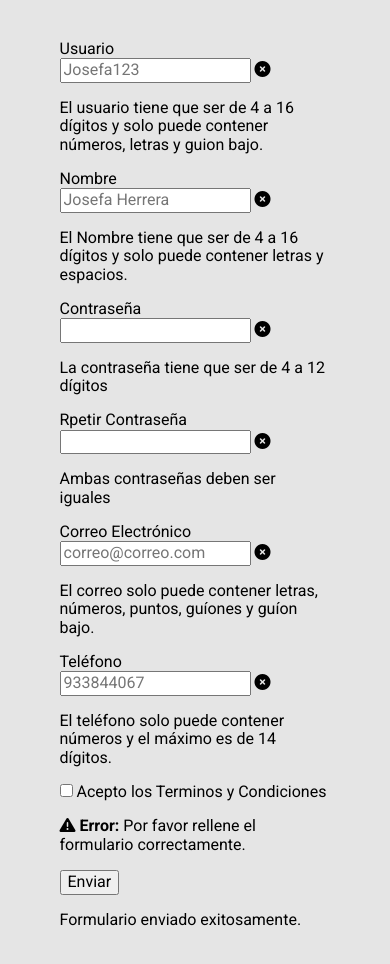
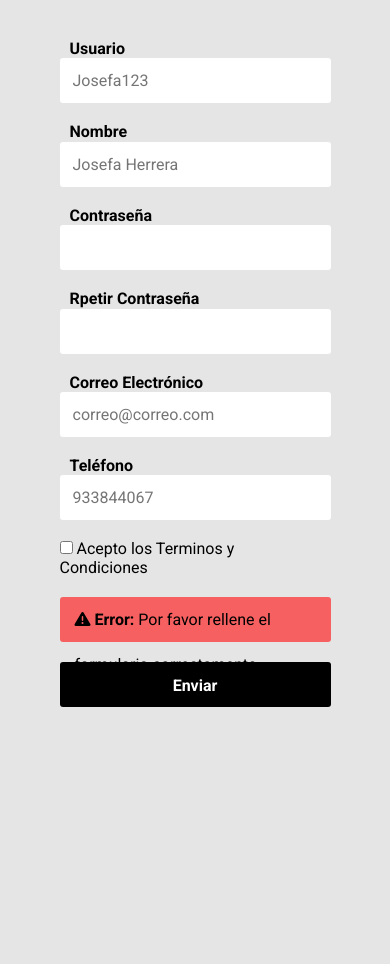
Before and after one commit to josefaherreras/validacion-formulario, a plain HTML site: page index.html in a window 390 px wide. After the commit the page ends 844 px from the top, so only its background shows below. Drawn offline with nearby package versions, Linux system fonts and the light colour scheme; a script that the page names is missing.

Commit message:
agregando estilos CSS a nuestro html y realizando estilos para validación. También se realizó Mediaqueries para que sea responsive el formulario

```diff
--- a/css/estilos.css
+++ b/css/estilos.css
@@ -14,8 +14,150 @@ main {
 	padding: 40px;
 }
 
+.formulario{
+	display: grid;
+	grid-template-columns: 1fr 1fr;
+	gap: 20px;
+}
+
+.formulario__label{
+	display: black;
+	font-weight: 700;
+	padding: 10px;
+	cursor: pointer;
+}
+
+.formulario__grupo-input{
+	position: relative;
+}
+
+.formulario__input{
+	width: 100%;
+	background-color: white;
+	border:3px solid transparent;
+	border-radius: 3px;
+	height: 45px;
+	line-height: 45px;
+	padding: 0 40px 0 10px;
+	transition: .3s ease all;
+}
+.formulario__input:focus{
+	border:3px solid #0075FF;
+	outline: none;
+	box-shadow: 3px 0px 30px rgba(163, 163, 163, 0.4);
+
+}
+
+.formulario__input-error{
+	font-size: 12;
+	margin-bottom: 0;
+	display: none;
+}
+.formulario__input-activo{
+	display: block;
+}
+
+.formulario__validacion-estado{
+	position: absolute;
+	right: 10px;
+	bottom: 15px;
+	z-index: 100;
+	font-size: 16px;
+	opacity: 0;
+}
+
+.formulario__checkbox{
+	margin-right: 10px;
+}
+
+.formulario__grupo-terminos,
+.formulario__mensaje,
+.formulario__grupo-btn-enviar{
+	grid-column: span 2;
+}
+
+.formulario__mensaje{
+	height: 45px;
+	line-height: 45px;
+	background-color: #F66060;
+	padding: 0 15px;
+	border-radius: 3px;
+}
+.formulario__mensaje-activo{
+	display: block;
+}
+
+.formulario__mensaje p{
+	margin: 0;
+}
+
+.formulario__grupo-btn-enviar{
+	display: flex;
+	flex-direction: column;
+	align-items: center;
+}
+
+.formulario__btn{
+	height: 45px;
+	line-height: 45px;
+	width: 30%;
+	background-color: black;
+	color:white;
+	font-weight: bold;
+	border:none;
+	border-radius: 3px;
+	cursor: pointer;
+	transition: .1s ease all;
+}
+
+.formulario__btn:hover{
+	box-shadow: 3px 0px 30px rgba(163, 163, 163, 1);
+}
+
+.formulario__mensaje-exito{
+	font-size: 14px;
+	color: #119200;
+	display: none;
+}
+
+.formulario__mensaje-exito-activo{
+	display: block;
+}
+
 
 /* ----- -----  Estilos para Validacion ----- ----- */
+.formulario__grupo-correcto
+.formulario__validacion-estado{
+	color: #1ed12d;
+	opacity: 1;
+}
 
+.formulario__grupo-incorrecto .formulario__label{
+	color:#bb2929;
+}
+
+.formulario__grupo-incorrecto .formulario__validacion-estado{
+	color: #bb2929;
+	opacity: 1;
+}
+.formulario__grupo-incorrecto .formulario__input{
+	border :3px solid #bb2929;
+}
 
 /* ----- -----  Mediaqueries ----- ----- */
+
+@media screen and (max-width: 800px){
+	.formulario{
+		grid-template-columns: 1fr;
+	}
+
+	.formulario__grupo-terminos,
+	.formulario__mensaje,
+	.formulario__grupo-btn-enviar{
+		grid-column:1;
+	}
+	.formulario__btn{
+		width: 100%;
+	}
+
+}
```
